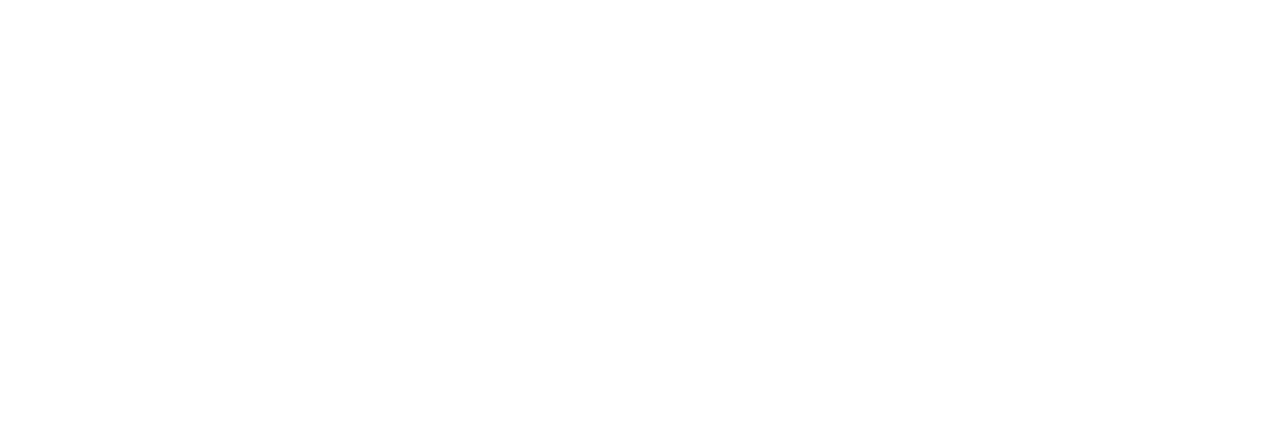
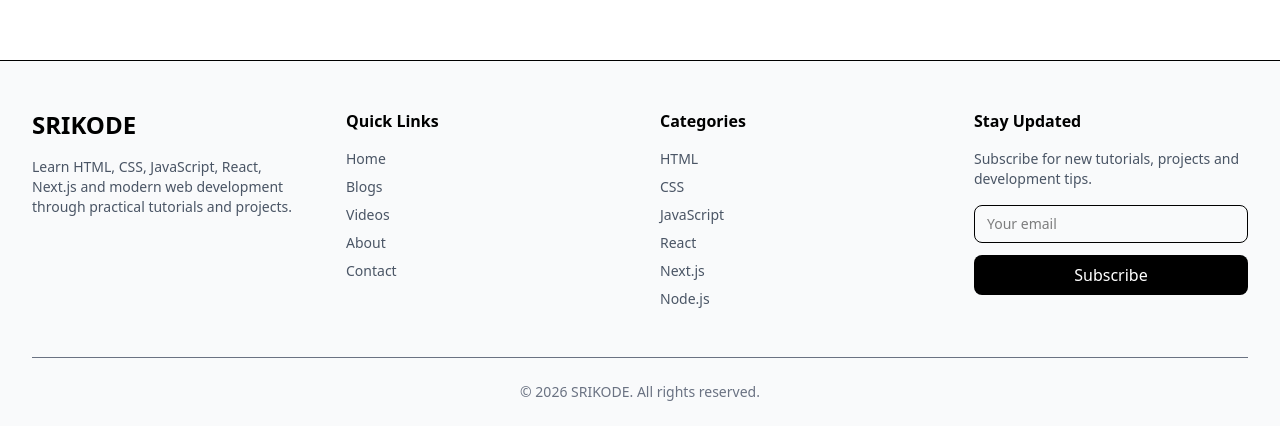
Before and after one commit to srikode-dev/sriKode, a Next.js app in the folder srikode-fe/: page / in a window 1280 px wide. Shown: the part 805-1231 px from the top of the page. Before the commit the page ends 800 px from the top, so only its background shows below. Built offline with nearby package versions, Linux system fonts and the light colour scheme.

Commit message:
feat: update footer with navigation links, categories, and newsletter subscription

```diff
--- a/srikode-fe/src/app/layout.jsx
+++ b/srikode-fe/src/app/layout.jsx
@@ -15,7 +15,7 @@
 
 export const metadata = {
   title: "Srikode || FE",
-  description: "Generated by create next app",
+  description: "Learn Web Development with practical tutorials.",
 };
 
 export default function RootLayout({ children }) {
@@ -26,7 +26,7 @@
     >
       <body>
         <Header />
-        <main>{children}</main>
+        <main className="min-h-screen">{children}</main>
         <Footer />
       </body>
     </html>
--- a/srikode-fe/src/components/layout/Footer.jsx
+++ b/srikode-fe/src/components/layout/Footer.jsx
@@ -1,8 +1,116 @@
+import Link from "next/link";
 
-const Footer = () => {
+import Container from "../shared/Container";
+import { categories, navLinks } from "@/data/navigation";
+
+export default function Footer() {
   return (
-    <footer>Footer</footer>
-  )
+    <footer className="border-t bg-gray-50">
+      <Container>
+        <div className="grid gap-10 py-12 md:grid-cols-4">
+          {/* Brand */}
+          <div>
+            <Link
+              href="/"
+              className="text-2xl font-bold"
+            >
+              SRIKODE
+            </Link>
+
+            <p className="mt-4 text-sm text-gray-600">
+              Learn HTML, CSS, JavaScript,
+              React, Next.js and modern web
+              development through practical
+              tutorials and projects.
+            </p>
+          </div>
+
+          {/* Quick Links */}
+          <div>
+            <h3 className="mb-4 font-semibold">
+              Quick Links
+            </h3>
+
+            <div className="space-y-2">
+              {navLinks.map((link) => (
+                <Link
+                  key={link.name}
+                  href={link.href}
+                  className="block text-sm text-gray-600 hover:text-blue-600"
+                >
+                  {link.name}
+                </Link>
+              ))}
+            </div>
+          </div>
+
+          {/* Categories */}
+          <div>
+            <h3 className="mb-4 font-semibold">
+              Categories
+            </h3>
+
+            <div className="space-y-2">
+              {categories.slice(0, 6).map((cat) => (
+                <Link
+                  key={cat.slug}
+                  href={`/category/${cat.slug}`}
+                  className="block text-sm text-gray-600 hover:text-blue-600"
+                >
+                  {cat.name}
+                </Link>
+              ))}
+            </div>
+          </div>
+
+          {/* Newsletter Placeholder */}
+          <div>
+            <h3 className="mb-4 font-semibold">
+              Stay Updated
+            </h3>
+
+            <p className="mb-4 text-sm text-gray-600">
+              Subscribe for new tutorials,
+              projects and development tips.
+            </p>
+
+            <input
+              type="email"
+              placeholder="Your email"
+              className="w-full rounded-lg border px-3 py-2 text-sm"
+            />
+
+            <button
+              className="
+                mt-3
+                w-full
+                rounded-lg
+                bg-black
+                px-4
+                py-2
+                text-white
+                transition
+                hover:bg-gray-800
+              "
+            >
+              Subscribe
+            </button>
+          </div>
+        </div>
+
+        {/* Bottom Bar */}
+        <div
+          className="
+            border-t
+            py-6
+            text-center
+            text-sm
+            text-gray-500
+          "
+        >
+          © 2026 SRIKODE. All rights reserved.
+        </div>
+      </Container>
+    </footer>
+  );
 }
-
-export default Footer
```
